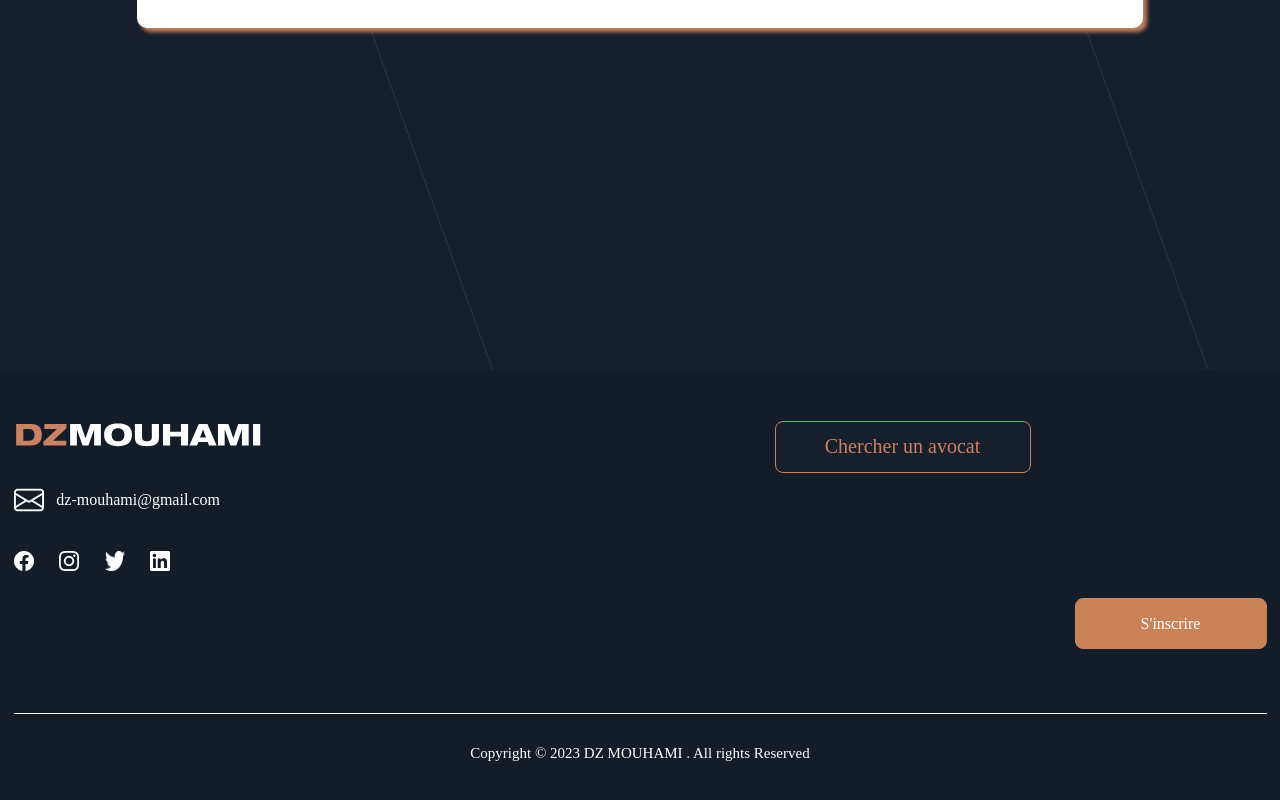
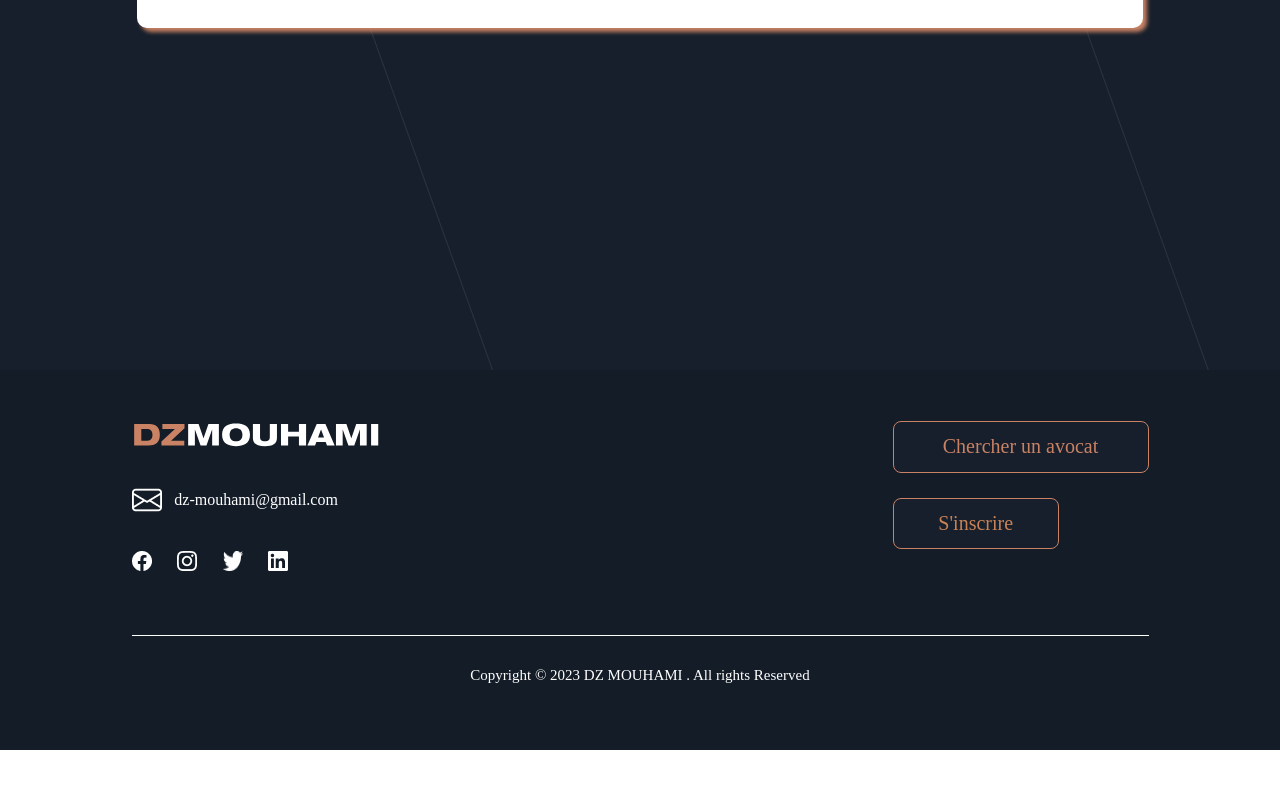
Before and after one commit to Celineeuu/DZ-Mouhami, a React (Create React App) app: page /Inscription in a window 1280 px wide. Shown: the part 1194-1994 px from the top of the page. After the commit the page ends 1944 px from the top, so only its background shows below. Built offline with nearby package versions, Linux system fonts and the light colour scheme; a web font is replaced by a local one.

Commit message:
Add files via upload

```diff
--- a/src/ProfilVueUtilisateur.js
+++ b/src/ProfilVueUtilisateur.js
@@ -116,7 +116,7 @@ const handleRatingSubmit = () => {
           <br/>
           <div className="spec"><b>Specialite:</b></div>
           <span className="specialite">{specialiteAvocat}</span>
-          <button className="buton" onClick={handleClickPremier} >Prendre Rendez-vous</button>
+          <button className="buton0" onClick={handleClickPremier} >Prendre Rendez-vous</button>
          </div>
 
       </div>
--- a/src/profilVueUtilisateur.css
+++ b/src/profilVueUtilisateur.css
@@ -272,7 +272,7 @@ line-height: normal;
   .footer{
     margin-top: 150px;
   }
-  .buton {
+  .buton0 {
     color: white;
     background-color: #C98256;
     font-family: "Helvetica Neue LT Std";
```
